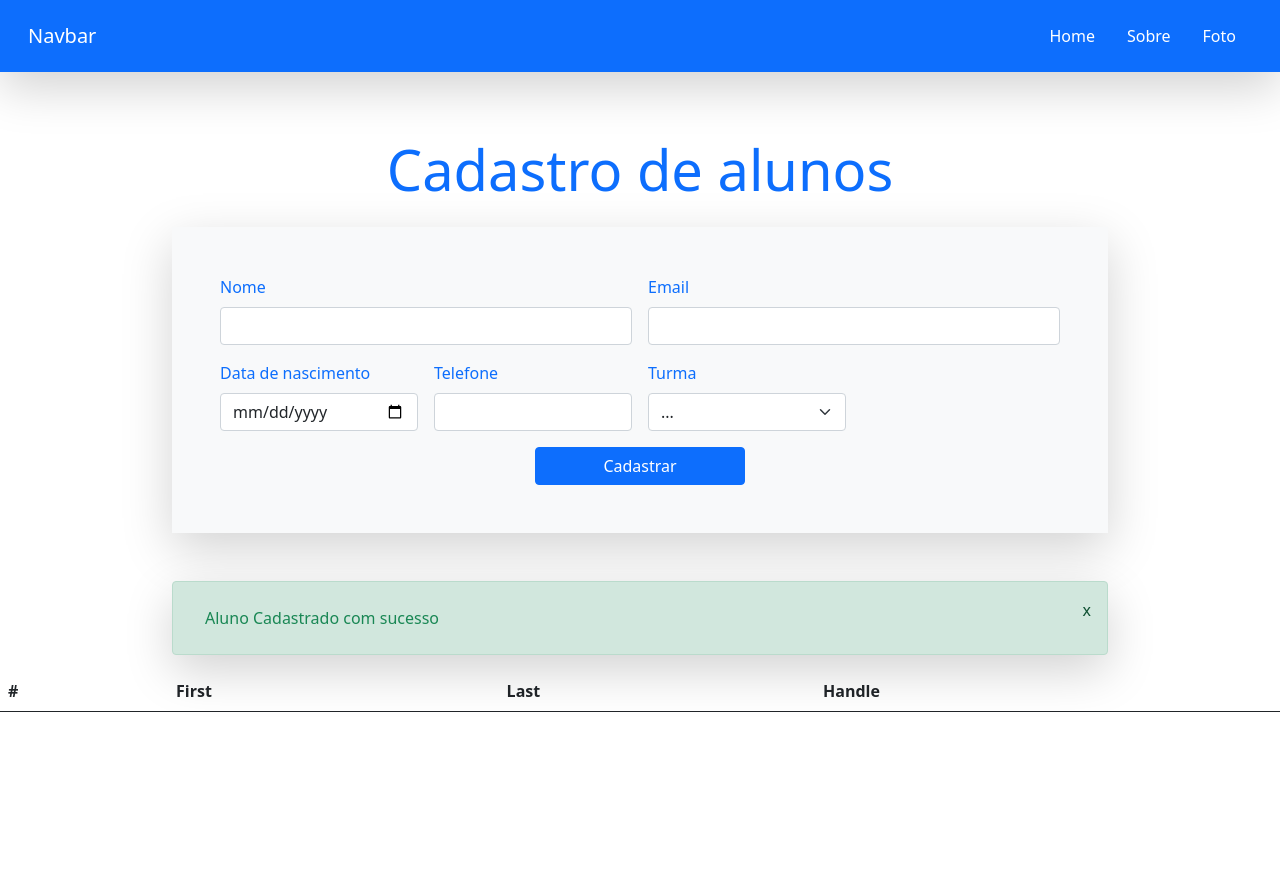
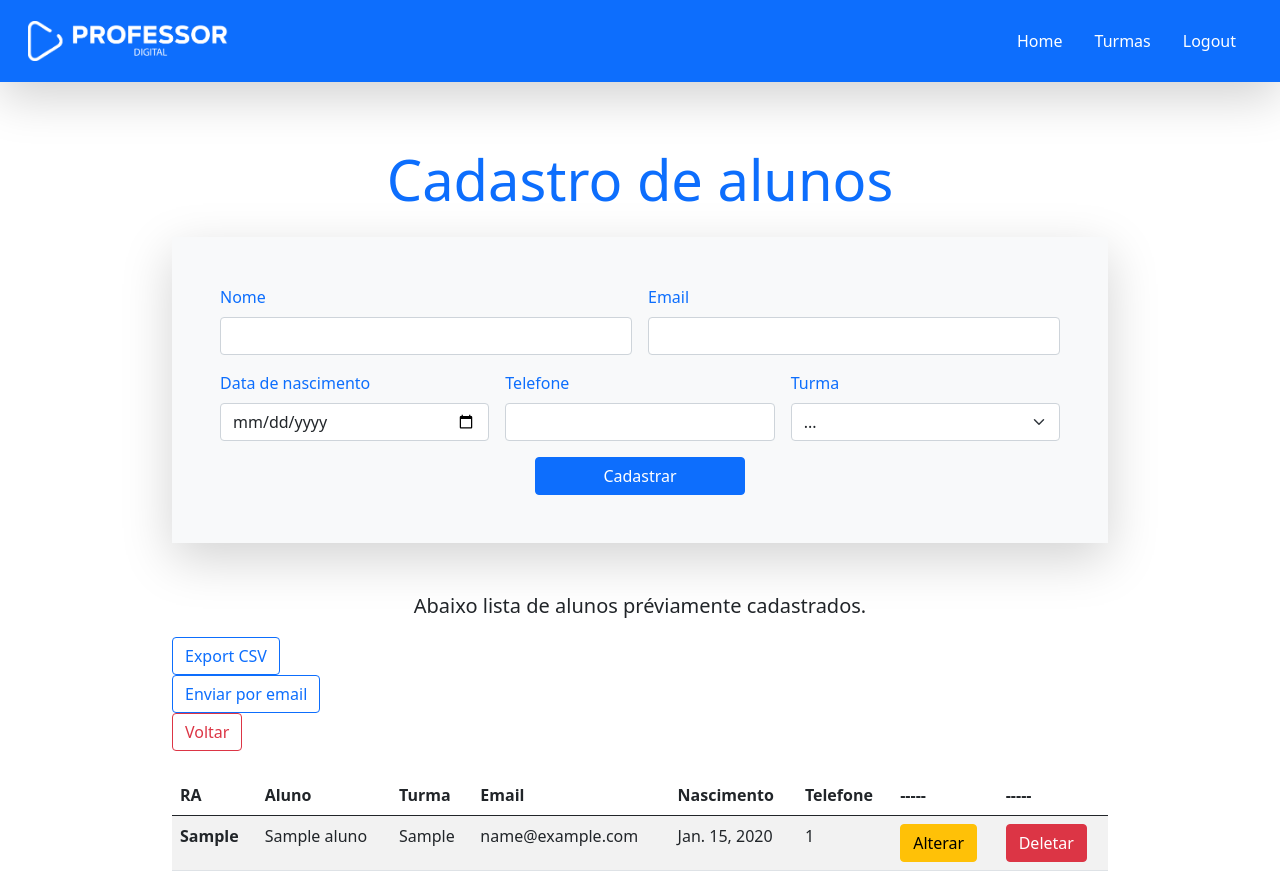
Before and after one commit to egormade/gerenciador-estudantil, a Django app: page /gerarcsv in a window 1280 px wide. Before the commit the page ends 712 px from the top, so only its background shows below. Run offline with Django 4.2, Linux system fonts and the light colour scheme; tables that the repository leaves empty hold one stand-in row (values such as "Sample post"); lists and menus that the app fills with data are empty.

Commit message:
New Html pages
New update page
Alter create student page

```diff
--- a/app_studmanager/templates/substudent.html
+++ b/app_studmanager/templates/substudent.html
@@ -1,29 +1,27 @@
 <!DOCTYPE html>
 <html lang="pt-br">
+
 <head>
   <!-- Required meta tags -->
   <meta charset="utf-8" />
   <meta name="viewport" content="width=device-width, initial-scale=1" />
 
   <!-- Bootstrap CSS -->
-    <link
-      href="https://cdn.jsdelivr.net/npm/bootstrap@5.0.2/dist/css/bootstrap.min.css"
-      rel="stylesheet"
-      integrity="sha384-EVSTQN3/azprG1Anm3QDgpJLIm9Nao0Yz1ztcQTwFspd3yD65VohhpuuCOmLASjC"
-      crossorigin="anonymous"
-    />
+  <link href="https://cdn.jsdelivr.net/npm/bootstrap@5.0.2/dist/css/bootstrap.min.css" rel="stylesheet"
+    integrity="sha384-EVSTQN3/azprG1Anm3QDgpJLIm9Nao0Yz1ztcQTwFspd3yD65VohhpuuCOmLASjC" crossorigin="anonymous" />
 
-    <title>Gerenciador Estudantil!</title>
+  <title>Professor Digital | Cadastro de aluno</title>
 </head>
+
 <body>
   <!-------------------------------start navbar------------------------------->
   <nav class="navbar navbar-dark shadow-lg bg-primary p-3">
     <div class="container-fluid">
-        <a class="navbar-brand">Navbar</a>
+      <a class="navbar-brand" href="#"><img src="/static/logoProfessorDigital.png" width="200" class="d-inline-block align-top"></a>
       <div class="d-flex">
         <a class="nav-link text-white" href="{% url 'home' %}">Home</a>
-          <a class="nav-link text-white" href="http://">Sobre</a>
-          <a class="nav-link text-white" href="http://">Foto</a>
+        <a class="nav-link text-white" href="{% url 'teste' %}">Turmas</a>
+        <a class="nav-link text-white" href="http://">Logout</a>
       </div>
     </div>
   </nav>
@@ -38,6 +36,7 @@
     <div class="form-cadastro_aluno p-5 bg-light shadow-lg text-primary">
       <form class="row g-3" action="{% url 'insertStudent' %}" method="post">
         {% csrf_token %}
+
         <div class="col-md-6">
           <label for="inputName" class="form-label">Nome</label>
           <input type="text" class="form-control" name="nome_aluno" id="inputName" />
@@ -46,11 +45,11 @@
           <label for="inputEmail" class="form-label">Email</label>
           <input type="email" class="form-control" name="email_aluno" id="inputEmail" />
         </div>
-          <div class="col-3">
+        <div class="col-4">
           <label for="inputDate" class="form-label">Data de nascimento</label>
           <input type="date" class="form-control" name="nasc_aluno" id="inputDate" />
         </div>
-          <div class="col-3">
+        <div class="col-4">
           <label for="inputTell" class="form-label">Telefone</label>
           <input type="tel" class="form-control" name="tel_aluno" id="inputTell" />
         </div>
@@ -64,7 +63,7 @@
               disabled
             />
           </div> -->
-          <div class="col-md-3">
+        <div class="col-md-4">
           <label for="inputState" class="form-label">Turma</label>
           <select name="turma_aluno" id="inputState" class="form-select">
             <option selected>...</option>
@@ -82,9 +81,60 @@
         </div>
       </form>
     </div>
+    <br>
+    <br>
+
+    <blockquote class="blockquote text-center">
+      <p class="mb-0">Abaixo lista de alunos préviamente cadastrados.</p>
+    </blockquote>
+
+
+
+    <a href="{% url 'gerarcsv' %}"><button class="btn btn-outline-primary">Export CSV</button></a>
+    <a href="{#}"><button class="btn btn-outline-primary">Enviar por email</button></a>
+    <a href="{% url 'home' %}"><button class="btn btn-outline-danger">Voltar</button></a>
+
+
+
+    <table class="table table-striped">
+      <thead>
+        <tr>
+          <th scope="col">RA</th>
+          <th scope="col">Aluno</th>
+          <th scope="col">Turma</th>
+          <th scope="col">Email</th>
+          <th scope="col">Nascimento</th>
+          <th scope="col">Telefone</th>
+          <th scope="col">-----</th>
+          <th scope="col">-----</th>
+
+
+
+        </tr>
+      </thead>
+      <br>
+      <tbody>
+        {% for aluno in alunos %}
+        <tr>
+          <th scope="row">{{aluno.raAluno}}</th>
+          <td>{{aluno.nomeAluno}}</td>
+          <td>{{aluno.turmaAluno}}</td>
+          <td>{{aluno.emailAluno}}</td>
+          <td>{{aluno.nascAluno}}</td>
+          <td>{{aluno.telAluno}}</td>
+          <th scope="col"><a href="update/{{ aluno.idAluno }}"><button class="btn btn-warning">Alterar</button></a></th>
+          <th scope="col"><a href="delete/{{ aluno.idAluno }}"><button class="btn btn-danger">Deletar</button></a></th>
+        </tr>
+        {% endfor %}
+
+      </tbody>
+    </table>
+
+
+
     <!-----------------------------end form-cadastro_aluno------------------------------->
 
-      <div class="lista-alunos mt-5">
+    <!-- <div class="lista-alunos mt-5">
         <div
           class="alert d-flex align-items-center justify-content-between alert-success shadow-lg"
           role="alert">
@@ -93,11 +143,11 @@
           <p>x</p>
         </div>
       </div>
-    </div>
+    </div> -->
 
     <!-----------------------------start lista-cadastro_aluno------------------------------->
 
-    <div class="">
+    <!-- <div class="">
     <table class="table">
       <thead>
         <tr>
@@ -108,27 +158,27 @@
         </tr>
       </thead>
       <tbody>
-        {% for aluno in students %}
-        <tr>
-          <th scope="row">{{aluno.ra}}</th>
-          <td>{{aluno.nome}}</td>
+        {% for aluno in Alunos %}
+
+        {{aluno.raAluno}}
+        <!-- <tr>
+          <th scope="row">{{aluno.raAluno}}</th>
+          <td>{{aluno.nomeAluno}}</td>
 
         </tr>
         {% endfor %}
       </tbody>
     </table>
-  </div>
+  </div> -->
 
     <!-----------------------------end lista-cadastro_aluno------------------------------->
 
     <!-- Optional JavaScript; choose one of the two! -->
 
     <!-- Option 1: Bootstrap Bundle with Popper -->
-    <script
-      src="https://cdn.jsdelivr.net/npm/bootstrap@5.0.2/dist/js/bootstrap.bundle.min.js"
+    <script src="https://cdn.jsdelivr.net/npm/bootstrap@5.0.2/dist/js/bootstrap.bundle.min.js"
       integrity="sha384-MrcW6ZMFYlzcLA8Nl+NtUVF0sA7MsXsP1UyJoMp4YLEuNSfAP+JcXn/tWtIaxVXM"
-      crossorigin="anonymous"
-    ></script>
+      crossorigin="anonymous"></script>
 
     <!-- Option 2: Separate Popper and Bootstrap JS -->
     <!--
@@ -136,4 +186,5 @@
     <script src="https://cdn.jsdelivr.net/npm/bootstrap@5.0.2/dist/js/bootstrap.min.js" integrity="sha384-cVKIPhGWiC2Al4u+LWgxfKTRIcfu0JTxR+EQDz/bgldoEyl4H0zUF0QKbrJ0EcQF" crossorigin="anonymous"></script>
     -->
 </body>
+
 </html>
--- /dev/null
+++ b/app_studmanager/templates/teste.html
@@ -0,0 +1,6 @@
+{% for item in alunos %}
+    <tr>
+        <td>{{ item.nomeAluno }}</td>
+        <td>{{ item.emailAluno }}</td>
+    </tr>
+{% endfor %}
```
Also changed, not shown: app_studmanager/templates/update.html (renamed from app_studmanager/templates/updatestudent.html, +23 -18 lines). Lines whose indentation alone changed are shown as unchanged.
